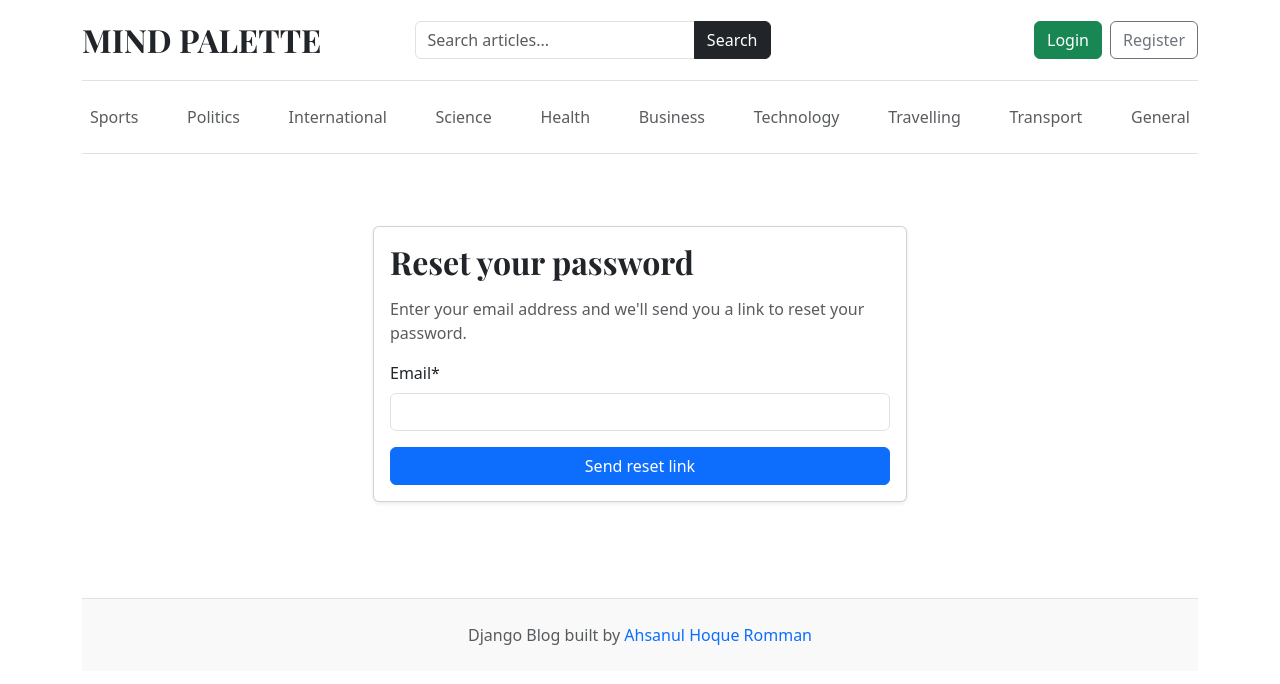
After one commit to AhsanulHoqueRomman/MindPalette, a Django app: page /password-reset/ in a window 1280 px wide. The commit adds this page. Shown: the top 684 px of the page. Run offline with Django 5.2, Linux system fonts and the light colour scheme; data comes from the database, SQL or seed files in the repository; both versions use the stored data as it was after the commit; some libraries are stand-ins or nearby versions.

Commit message:
Implementing Password reset and forget password functionality

```diff
--- a/MindPalette/settings.py
+++ b/MindPalette/settings.py
@@ -134,3 +134,4 @@ MEDIA_ROOT = BASE_DIR/ 'media'
 
 CRISPY_ALLOWED_TEMPLATE_PACKS = "bootstrap5"
 CRISPY_TEMPLATE_PACK = 'bootstrap5'
+EMAIL_BACKEND = 'django.core.mail.backends.console.EmailBackend'
--- a/MindPalette/urls.py
+++ b/MindPalette/urls.py
@@ -16,6 +16,7 @@ Including another URLconf
 """
 from django.contrib import admin
 from django.urls import path, include
+from django.contrib.auth import views as auth_views
 from . import views
 from django.conf.urls.static import static
 from django.conf import settings
@@ -34,6 +35,19 @@ urlpatterns = [
     path('profile/', views.profile, name='profile'),
     path('profile/edit/', views.edit_profile, name='edit_profile'),
 
+    path('password-reset/', auth_views.PasswordResetView.as_view(
+        template_name='registration/password_reset_form.html'
+    ), name='password_reset'),
+    path('password-reset/done/', auth_views.PasswordResetDoneView.as_view(
+        template_name='registration/password_reset_done.html'
+    ), name='password_reset_done'),
+    path('reset/<uidb64>/<token>/', auth_views.PasswordResetConfirmView.as_view(
+        template_name='registration/password_reset_confirm.html'
+    ), name='password_reset_confirm'),
+    path('reset/done/', auth_views.PasswordResetCompleteView.as_view(
+        template_name='registration/password_reset_complete.html'
+    ), name='password_reset_complete'),
+
     #Dashboard
     path('dashboard/', include('dashboards.urls')),
 
--- /dev/null
+++ b/templates/registration/password_reset_form.html
@@ -0,0 +1,22 @@
+{% extends 'base.html' %}
+{% load crispy_forms_tags %}
+
+{% block content %}
+<div class="container py-5">
+    <div class="row justify-content-center">
+        <div class="col-md-6">
+            <div class="card shadow-sm">
+                <div class="card-body">
+                    <h2 class="mb-3">Reset your password</h2>
+                    <p class="text-muted">Enter your email address and we'll send you a link to reset your password.</p>
+                    <form method="post" novalidate>
+                        {% csrf_token %}
+                        {{ form|crispy }}
+                        <button type="submit" class="btn btn-primary w-100">Send reset link</button>
+                    </form>
+                </div>
+            </div>
+        </div>
+    </div>
+</div>
+{% endblock %}
```
Also changed, not shown: templates/login.html (+10 -1 lines), templates/registration/password_reset_complete.html (added, +17 -0 lines), templates/registration/password_reset_confirm.html (added, +21 -0 lines), templates/registration/password_reset_done.html (added, +17 -0 lines), db.sqlite3.
